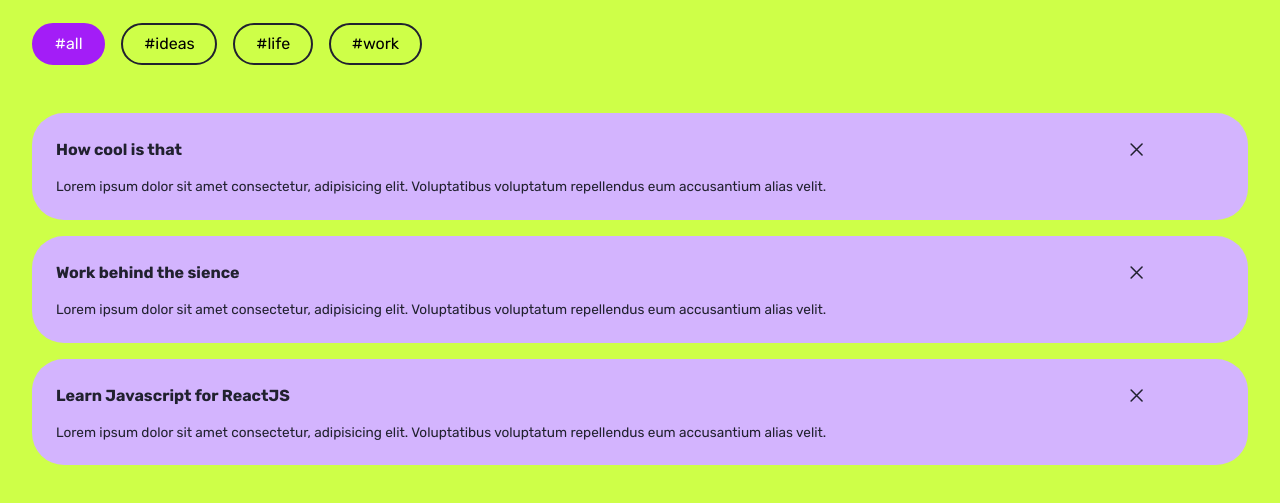
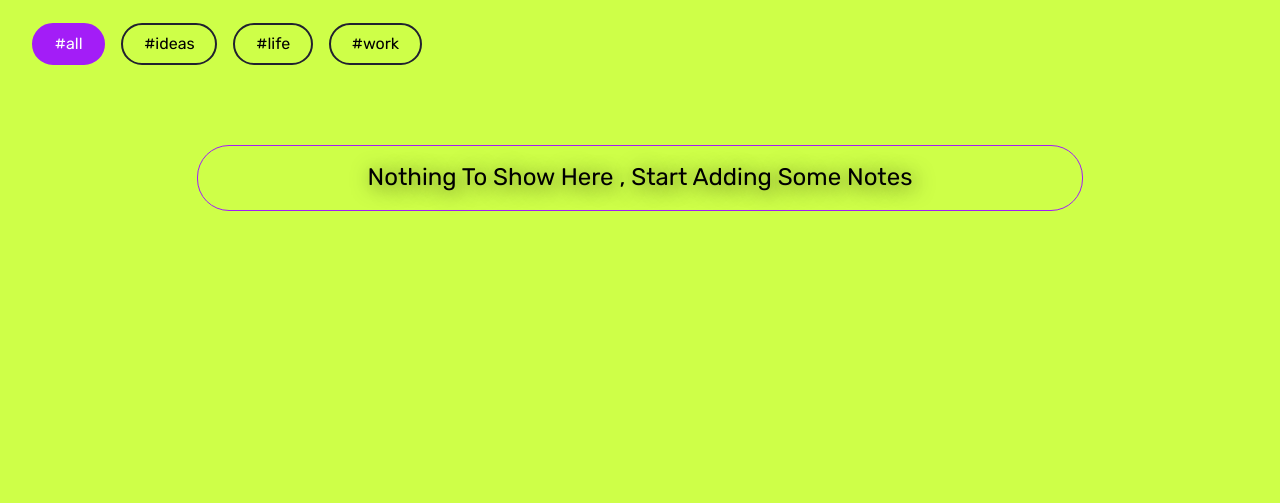
Before and after one commit to hadiroudbari/Maktab_99, a plain HTML site: page notes.html in a window 1280 px wide. Shown: the part 121-624 px from the top of the page. Drawn offline with nearby package versions, Linux system fonts and the light colour scheme.

Commit message:
delete note

```diff
--- a/assets/css/notes.css
+++ b/assets/css/notes.css
@@ -60,7 +60,7 @@
 }
 
 .wrapper .null__notes {
-  display: none;
+  /* display: none; */
   text-align: center;
   font-size: 1.5rem;
   line-height: 1.3;
@@ -78,6 +78,8 @@
   display: flex;
   flex-direction: column;
   gap: 1rem;
+  overflow-y: auto;
+  padding: 0.5rem 0.5rem 5rem;
 }
 
 .wrapper .cards__box .card__item {
--- a/assets/js/addNote.js
+++ b/assets/js/addNote.js
@@ -38,7 +38,7 @@ submitBtn.addEventListener("click", function (e) {
     generateToast(
       "Note added successfully",
       "linear-gradient(to right, #11998e, #38ef7d)",
-      1500,
+      1000,
       () => location.assign("./notes.html")
     );
   } else {
--- /dev/null
+++ b/assets/js/notes.js
@@ -0,0 +1,63 @@
+const noNotes = document.querySelector(".null__notes");
+const noteBox = document.querySelector(".cards__box");
+
+const generateNotes = function (notes) {
+  noteBox.innerHTML = "";
+  notes.forEach((note) => {
+    html = `
+    <div class="card__item">
+          <div class="card__title">
+            <h4>${note.title}</h4>
+            <svg
+              xmlns="http://www.w3.org/2000/svg"
+              class="card__icon card__delete"
+              viewBox="0 0 512 512"
+              onclick="deleteNote(${note.id})"
+            >
+              <path
+                fill="none"
+                stroke="currentColor"
+                stroke-linecap="round"
+                stroke-linejoin="round"
+                stroke-width="32"
+                d="M368 368L144 144M368 144L144 368"
+              />
+            </svg>
+          </div>
+          <p class="card__text">
+          ${note.text}
+          </p>
+        </div>
+    `;
+    noteBox.innerHTML += html;
+  });
+};
+
+const setLocalStorage = (notes) =>
+  localStorage.setItem("notes", JSON.stringify(notes));
+
+const getLocalStorage = () => JSON.parse(localStorage.getItem("notes"));
+
+const init = function () {
+  const hasLocalStorage = getLocalStorage();
+  noNotes.style.display = hasLocalStorage ? "none" : "block";
+
+  const notes = hasLocalStorage ? hasLocalStorage : [];
+  if (notes.length > 0) {
+    generateNotes(notes);
+  } else {
+    noteBox.innerHTML = "";
+  }
+};
+
+const deleteNote = function (id) {
+  const notes = getLocalStorage();
+  const updatedNotes = notes.filter((note) => note.id !== id);
+  localStorage.removeItem("notes");
+  if (updatedNotes.length > 0) {
+    setLocalStorage(updatedNotes);
+  }
+  init();
+};
+
+document.addEventListener("DOMContentLoaded", init);
--- a/notes.html
+++ b/notes.html
@@ -4,6 +4,7 @@
     <meta charset="UTF-8" />
     <meta name="viewport" content="width=device-width, initial-scale=1.0" />
     <link rel="shortcut icon" href="#" />
+    <script defer src="./assets/js/notes.js"></script>
     <link rel="stylesheet" href="./assets/css/notes.css" />
     <title>NotePad -- Notes</title>
   </head>
@@ -27,7 +28,7 @@
       </header>
       <p class="null__notes">Nothing to show here , Start adding some notes</p>
       <div class="cards__box">
-        <div class="card__item">
+        <!-- <div class="card__item">
           <div class="card__title">
             <h4>How cool is that</h4>
             <svg
@@ -49,55 +50,7 @@
             Lorem ipsum dolor sit amet consectetur, adipisicing elit.
             Voluptatibus voluptatum repellendus eum accusantium alias velit.
           </p>
-        </div>
-
-        <div class="card__item">
-          <div class="card__title">
-            <h4>Work behind the sience</h4>
-            <svg
-              xmlns="http://www.w3.org/2000/svg"
-              class="card__icon"
-              viewBox="0 0 512 512"
-            >
-              <path
-                fill="none"
-                stroke="currentColor"
-                stroke-linecap="round"
-                stroke-linejoin="round"
-                stroke-width="32"
-                d="M368 368L144 144M368 144L144 368"
-              />
-            </svg>
-          </div>
-          <p class="card__text">
-            Lorem ipsum dolor sit amet consectetur, adipisicing elit.
-            Voluptatibus voluptatum repellendus eum accusantium alias velit.
-          </p>
-        </div>
-
-        <div class="card__item">
-          <div class="card__title">
-            <h4>Learn Javascript for ReactJS</h4>
-            <svg
-              xmlns="http://www.w3.org/2000/svg"
-              class="card__icon"
-              viewBox="0 0 512 512"
-            >
-              <path
-                fill="none"
-                stroke="currentColor"
-                stroke-linecap="round"
-                stroke-linejoin="round"
-                stroke-width="32"
-                d="M368 368L144 144M368 144L144 368"
-              />
-            </svg>
-          </div>
-          <p class="card__text">
-            Lorem ipsum dolor sit amet consectetur, adipisicing elit.
-            Voluptatibus voluptatum repellendus eum accusantium alias velit.
-          </p>
-        </div>
+        </div> -->
       </div>
     </div>
   </body>
```
Also changed, not shown: assets/js/script.js (deleted).
